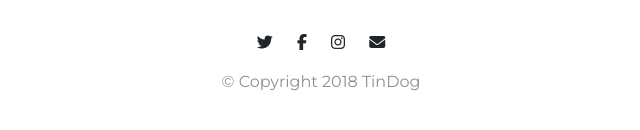
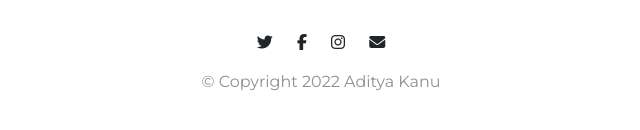
Before and after one commit to adityakanu/LearntBootstrap, a plain HTML site: page index.html in a window 1280 px wide. Shown: the part 3169-3299 px from the top of the page, 319-959 px from the left. Drawn offline with nearby package versions, Linux system fonts and the light colour scheme.

Commit message:
added my initials as copyright

```diff
--- a/index.html
+++ b/index.html
@@ -235,7 +235,7 @@
       <i class="social-icon fa-brands fa-instagram"></i>
       <i class="social-icon fa-solid fa-envelope"></i>
 
-    <p>© Copyright 2018 TinDog</p>
+    <p>© Copyright 2022 Aditya Kanu</p>
   </footer>
 </body>
 
```
